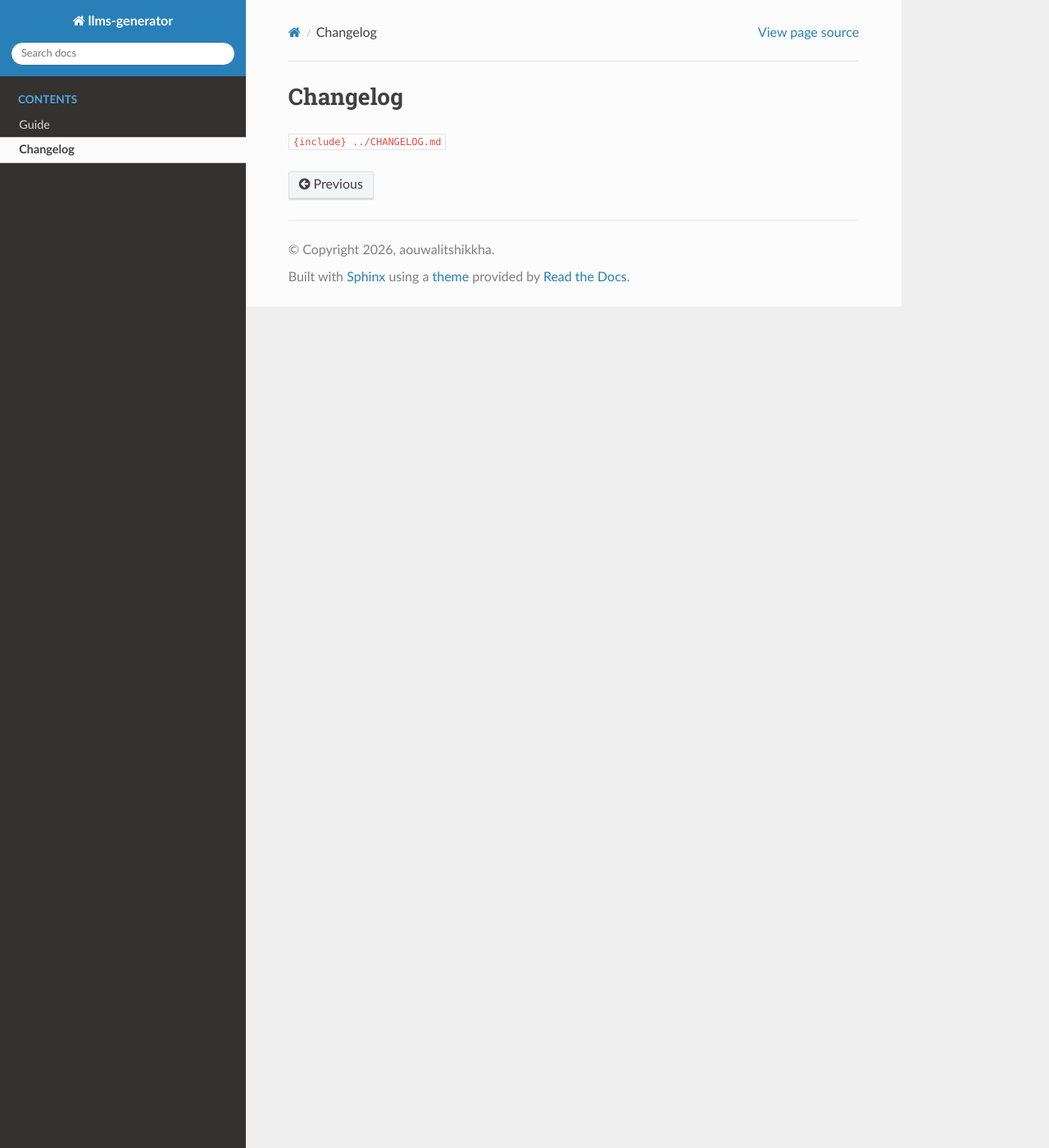
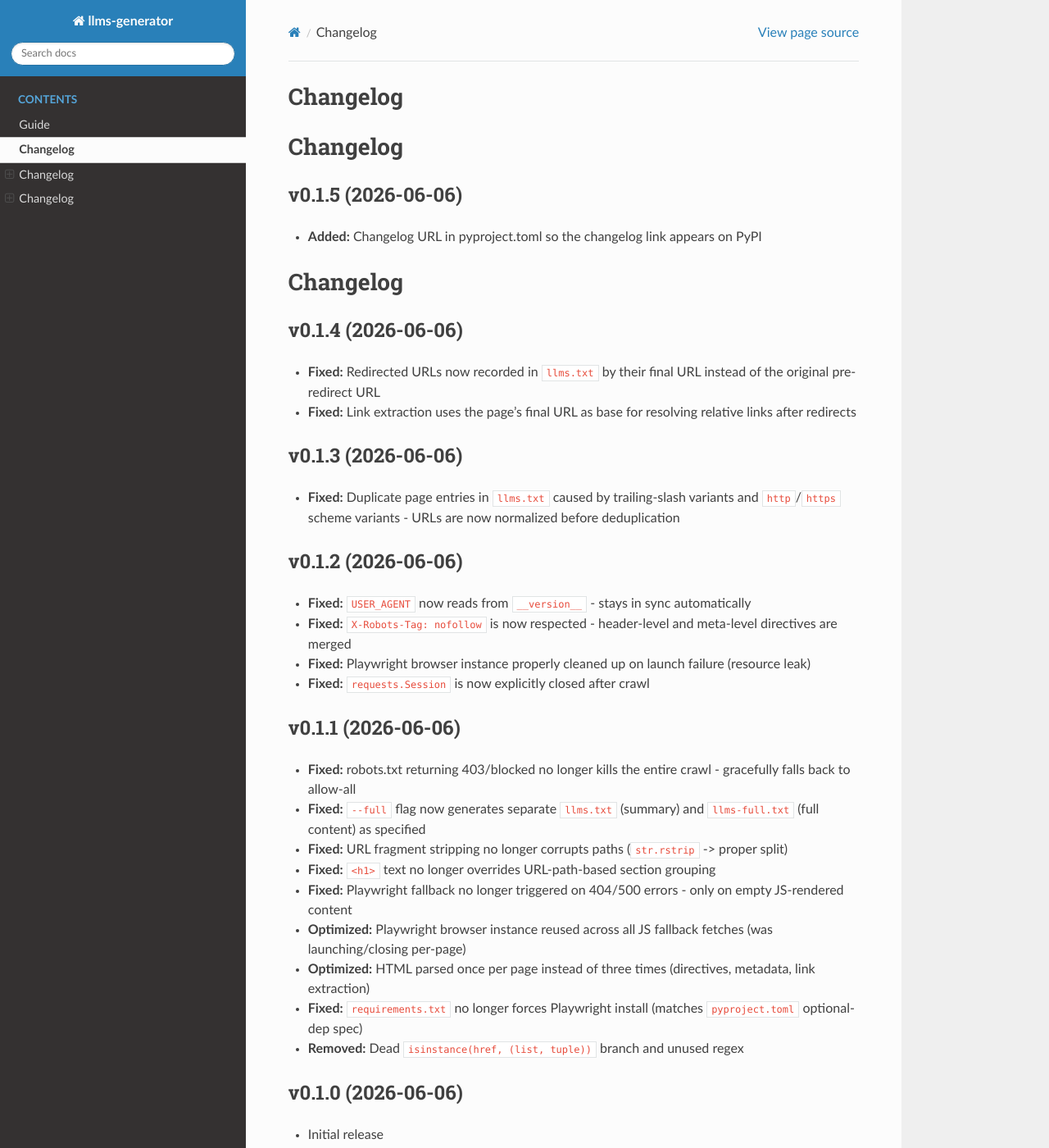
Before and after one commit to aouwalitshikkha/llms-generator, a Sphinx documentation site: the page built from docs/changelog.md, in a window 1280 px wide and 1400 px high. Shown: the whole window at 82% size. Built offline with Sphinx 7.4.7 and the Read the Docs theme 3.1.0, drawn with Linux system fonts in a browser that asks for light colours.

Commit message:
fix changelog display in RTD docs

```diff
--- a/docs/changelog.md
+++ b/docs/changelog.md
@@ -1,5 +1,41 @@
+# Changelog
 
 # Changelog
 
-`{include} ../CHANGELOG.md
-`
+## v0.1.5 (2026-06-06)
+
+- **Added:** Changelog URL in pyproject.toml so the changelog link appears on PyPI
+
+# Changelog
+
+## v0.1.4 (2026-06-06)
+
+- **Fixed:** Redirected URLs now recorded in `llms.txt` by their final URL instead of the original pre-redirect URL
+- **Fixed:** Link extraction uses the page's final URL as base for resolving relative links after redirects
+
+## v0.1.3 (2026-06-06)
+
+- **Fixed:** Duplicate page entries in `llms.txt` caused by trailing-slash variants and `http`/`https` scheme variants - URLs are now normalized before deduplication
+
+## v0.1.2 (2026-06-06)
+
+- **Fixed:** `USER_AGENT` now reads from `__version__` - stays in sync automatically
+- **Fixed:** `X-Robots-Tag: nofollow` is now respected - header-level and meta-level directives are merged
+- **Fixed:** Playwright browser instance properly cleaned up on launch failure (resource leak)
+- **Fixed:** `requests.Session` is now explicitly closed after crawl
+
+## v0.1.1 (2026-06-06)
+
+- **Fixed:** robots.txt returning 403/blocked no longer kills the entire crawl - gracefully falls back to allow-all
+- **Fixed:** `--full` flag now generates separate `llms.txt` (summary) and `llms-full.txt` (full content) as specified
+- **Fixed:** URL fragment stripping no longer corrupts paths (`str.rstrip` -> proper split)
+- **Fixed:** `<h1>` text no longer overrides URL-path-based section grouping
+- **Fixed:** Playwright fallback no longer triggered on 404/500 errors - only on empty JS-rendered content
+- **Optimized:** Playwright browser instance reused across all JS fallback fetches (was launching/closing per-page)
+- **Optimized:** HTML parsed once per page instead of three times (directives, metadata, link extraction)
+- **Fixed:** `requirements.txt` no longer forces Playwright install (matches `pyproject.toml` optional-dep spec)
+- **Removed:** Dead `isinstance(href, (list, tuple))` branch and unused regex
+
+## v0.1.0 (2026-06-06)
+
+- Initial release
```
